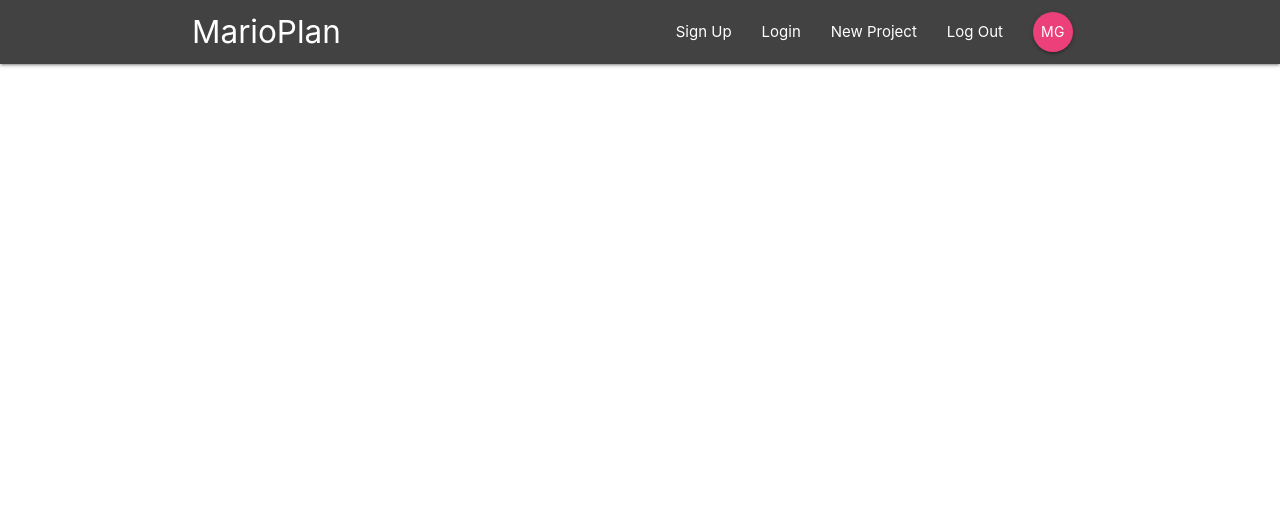
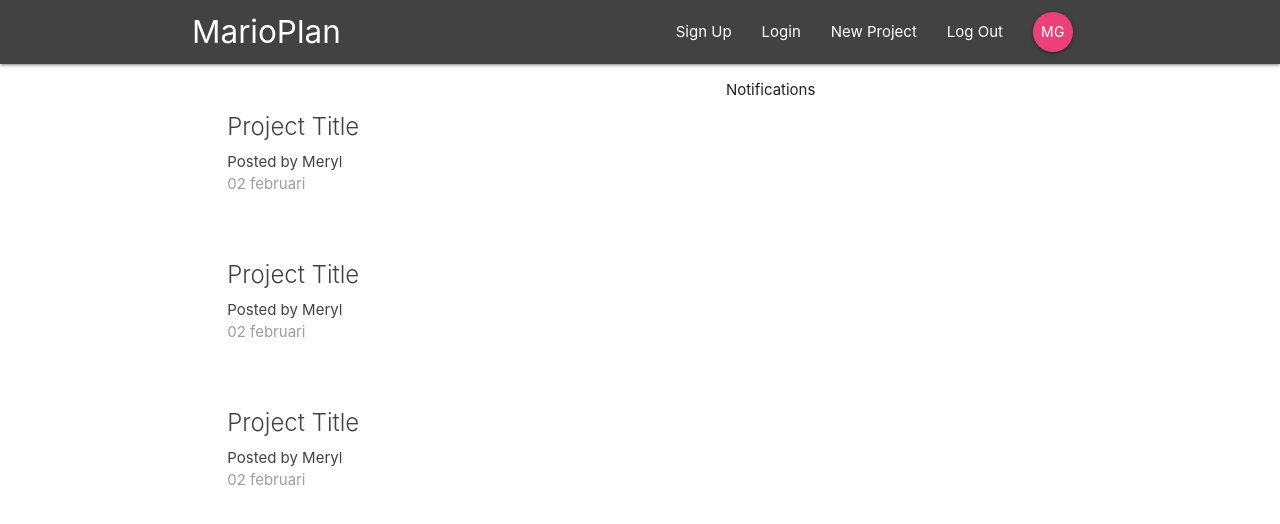
Before and after one commit to MerylGeugies/Project-Board, a React (Create React App) app: page / in a window 1280 px wide. Shown: the top 524 px of the page. Built offline with nearby package versions, Linux system fonts and the light colour scheme.

Commit message:
Hardcoded the projectlist

```diff
--- a/src/App.js
+++ b/src/App.js
@@ -1,6 +1,7 @@
 import React, { Component } from 'react';
-import { BrowserRouter} from 'react-router-dom';
+import { BrowserRouter, Switch, Route} from 'react-router-dom';
 import Navbar from './components/layout/Navbar';
+import Dashboard from './components/dashboard/Dashboard';
 
 class App extends Component {
   render() {
@@ -8,6 +9,9 @@
       <BrowserRouter>
         <div className='App'>
           <Navbar />
+          <Switch>
+            <Route path='/' component={Dashboard} />
+          </Switch>
         </div>
     </BrowserRouter>
     );
--- a/src/components/dashboard/Dashboard.js
+++ b/src/components/dashboard/Dashboard.js
@@ -1,5 +1,6 @@
 import React, { Component } from 'react';
 import Notifications from './Notifications';
+import ProjectList from '../projects/ProjectList'
 
 class Dashboard extends Component {
   render() {
@@ -8,7 +9,9 @@
         <div className='row'>
 
           {/* for projectlist */}
-          <div className='col s12 m6'></div>
+          <div className='col s12 m6'>
+            <ProjectList />
+          </div>
 
           {/* for notifications */}
           <div className='col s12 m5 offset-m1'>
--- a/src/components/projects/ProjectList.js
+++ b/src/components/projects/ProjectList.js
@@ -0,0 +1,35 @@
+import React from 'react';
+
+const ProjectList = () => {
+  return (
+    <div className='project-list section'>
+
+      <div className='card z-depth-0 project-summary'>
+        <div className='card-content grey-text text-darken-3'>
+          <span className='card-title'>Project Title</span>
+          <p> Posted by Meryl</p>
+          <p className='grey-text'> 02 februari</p>
+        </div>
+      </div>
+
+      <div className='card z-depth-0 project-summary'>
+        <div className='card-content grey-text text-darken-3'>
+          <span className='card-title'>Project Title</span>
+          <p> Posted by Meryl</p>
+          <p className='grey-text'> 02 februari</p>
+        </div>
+      </div>
+
+      <div className='card z-depth-0 project-summary'>
+        <div className='card-content grey-text text-darken-3'>
+          <span className='card-title'>Project Title</span>
+          <p> Posted by Meryl</p>
+          <p className='grey-text'> 02 februari</p>
+        </div>
+      </div>
+
+    </div>
+  )
+}
+
+export default ProjectList
```
